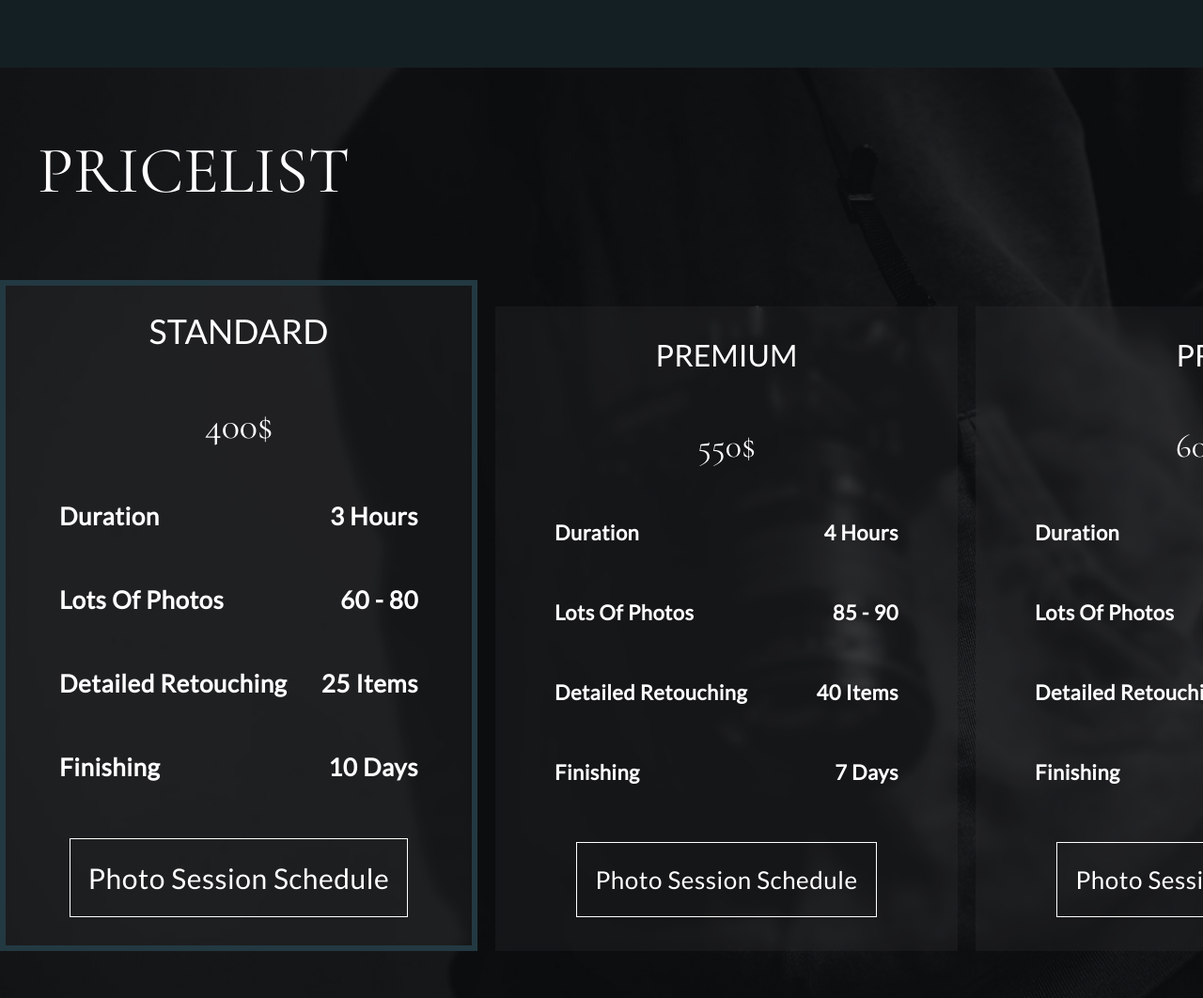
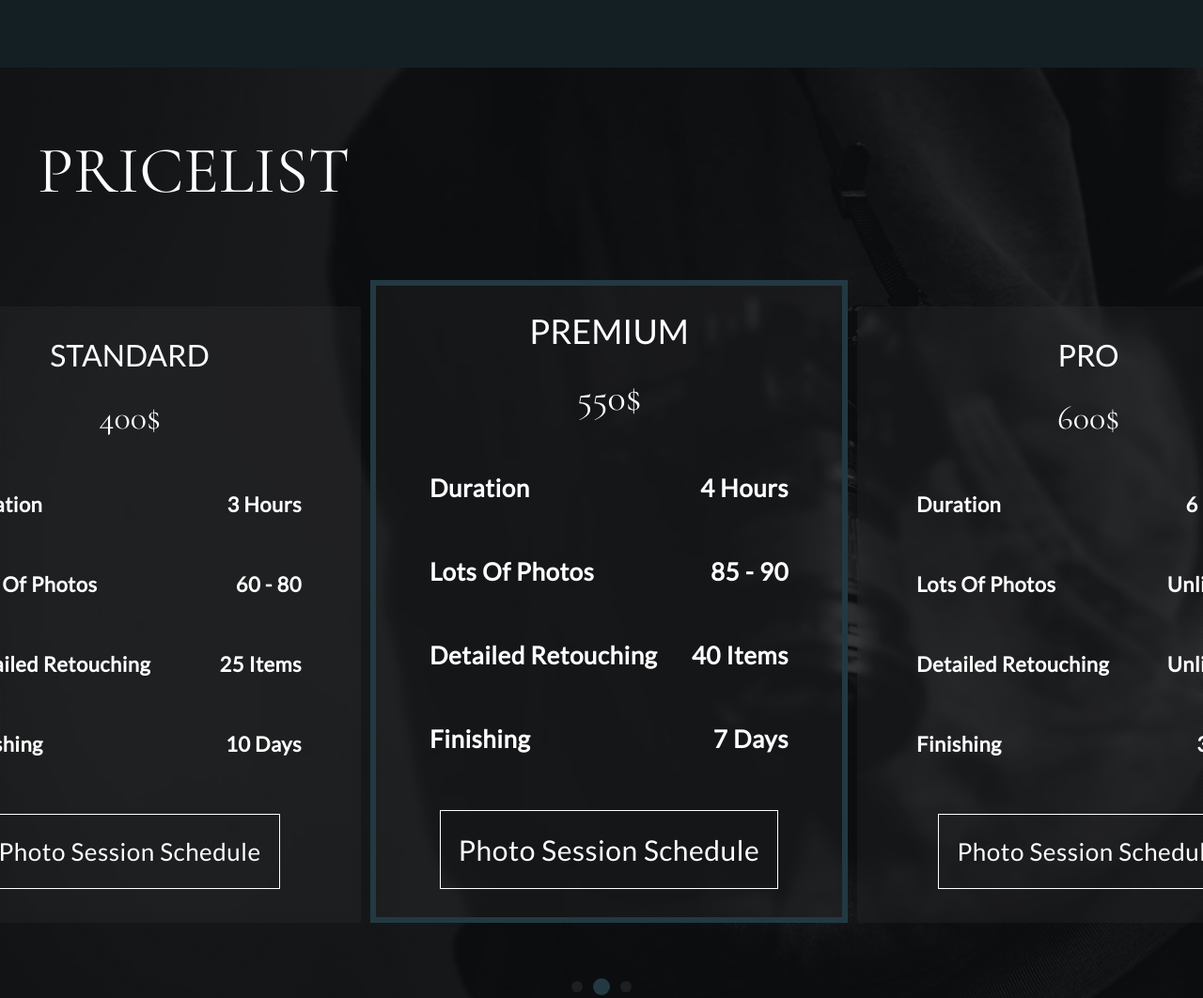
Before and after one commit to TinaKovalova/grapher-shot, a plain HTML site: page index.html in a window 1280 px wide. Shown: the part 4708-5770 px from the top of the page at 94% size. Drawn offline with nearby package versions, Linux system fonts and the light colour scheme.

Commit message:
prising slider

```diff
--- a/index.html
+++ b/index.html
@@ -347,7 +347,7 @@
                     </div>
                 </div>
             </section>
-            <section class="pricelist" id="price">
+            <section class="pricelist" id="pric">
                 <div class="pricelist__container">
                     <div class="pricelist__headder section-header">
                         <h2 class="section-header__title">pricelist</h2>
@@ -430,6 +430,56 @@
                                 <button class="button">photo session schedule</button>
                             </article>
                         </div>
+                        <!-- <div class="swiper-slide">
+                            <article class="price-card">
+                                <h3 class="price-card__title">pro1</h3>
+                                <div class="price-card__price">600$</div>
+                                <ul class="price-card__details-list">
+                                    <li class="price-card__details-item">
+                                        <div class="price-card__details-name">duration</div>
+                                        <div class="price-card__details-value">6 hours</div>
+                                    </li>
+                                    <li class="price-card__details-item">
+                                        <div class="price-card__details-name">lots of photos</div>
+                                        <div class="price-card__details-value">unlimited</div>
+                                    </li>
+                                    <li class="price-card__details-item">
+                                        <div class="price-card__details-name">detailed retouching</div>
+                                        <div class="price-card__details-value">unlimited</div>
+                                    </li>
+                                    <li class="price-card__details-item">
+                                        <div class="price-card__details-name">finishing</div>
+                                        <div class="price-card__details-value">3 days</div>
+                                    </li>
+                                </ul>
+                                <button class="button">photo session schedule</button>
+                            </article>
+                        </div>
+                        <div class="swiper-slide">
+                            <article class="price-card">
+                                <h3 class="price-card__title">pro2</h3>
+                                <div class="price-card__price">600$</div>
+                                <ul class="price-card__details-list">
+                                    <li class="price-card__details-item">
+                                        <div class="price-card__details-name">duration</div>
+                                        <div class="price-card__details-value">6 hours</div>
+                                    </li>
+                                    <li class="price-card__details-item">
+                                        <div class="price-card__details-name">lots of photos</div>
+                                        <div class="price-card__details-value">unlimited</div>
+                                    </li>
+                                    <li class="price-card__details-item">
+                                        <div class="price-card__details-name">detailed retouching</div>
+                                        <div class="price-card__details-value">unlimited</div>
+                                    </li>
+                                    <li class="price-card__details-item">
+                                        <div class="price-card__details-name">finishing</div>
+                                        <div class="price-card__details-value">3 days</div>
+                                    </li>
+                                </ul>
+                                <button class="button">photo session schedule</button>
+                            </article>
+                        </div> -->
                     </div>
                     <div class="swiper-pagination"></div>
                 </div>
--- a/js/swipers.js
+++ b/js/swipers.js
@@ -42,38 +42,35 @@ window.addEventListener("load", () => {
   });
 
    const pricelistSwiper = new Swiper(".pricelist__swiper.swiper", {
-     speed: 2000,
-     slidesPerView: "auto",
-      spaceBetween: 1,
-     //  loop: false,
-     // centeredSlides: true,
-     //  centerInsufficientSlides: true,
-
+     speed: 2500,
+     spaceBetween: 10,
      grabCursor: true,
-
      pagination: {
        el: ".swiper-pagination",
        clickable: true,
        type: "bullets",
+       dynamicBullets: true,
+       renderBullet: function (index, className) {
+         return '<span class="' + className + '">' + "</span>";
+       },
      },
 
      breakpoints: {
-       // when window width is >= 320px
        320: {
-         loop: true,
+         slidesPerView: 1,
          centeredSlides: true,
-         //  slidesPerView: 1,
        },
-       992: {
-         //  loop:true,
-         // slidesPerView: 2.5,
-         spaceBetween: 19,
+       768: {
+         slidesPerView: "auto",
+         initialSlide: 1,
+          centeredSlides: true,
        },
-       1600: {
-         loop: false,
+
+       1550: {
+         slidesPerView: "auto",
          centerInsufficientSlides: true,
          initialSlide: 1,
-         //  spaceBetween: 19,
+         spaceBetween: 19,
        },
      },
    });
--- a/styles/_main.scss
+++ b/styles/_main.scss
@@ -672,22 +672,26 @@
 
     &__swiper {
         &.swiper {
-            // width: toRem($maxWidth);
-            padding-block-end: toRem(85);
+            padding-block-end: toRem(55);
+            @media (min-width: toEm(540)) {
+                padding-block-end: toRem(85);
+            }
         }
         .swiper-wrapper {
-            align-items: flex-end;
             @media (min-width: toEm(540)) {
                 min-width: toRem(508);
+                min-height: toRem(684);
             }
         }
         .swiper-slide {
-            max-width: calc(100vw - 20px);
+            align-self: flex-end;
+            // width: 85%;
             @media (min-width: toEm(540)) {
                 width: toRem(492);
             }
 
             &.swiper-slide-active {
+                transition-delay: 0.5s;
                 @media (min-width: toEm(540)) {
                     width: toRem(508);
                 }
@@ -748,7 +752,9 @@
     backdrop-filter: blur(toRem(5));
     color: #ffffff;
     will-change: border-color;
-    transition: border-color 0.5s ease-out;
+    transition:
+        border-color 0.5s ease-out,
+        width 0.5s ease-out;
     @media (min-width: toEm(480)) {
         padding-block: toRem(20);
         padding-inline: toRem(40);
@@ -775,6 +781,7 @@
     &__price {
         font-family: "Cormorant", serif;
         font-size: toRem(36);
+        margin-block-start: toRem(-30);
         @media (min-width: toEm(540)) {
             font-size: toRem(36);
         }
```
Also changed, not shown: css/styles.css.
